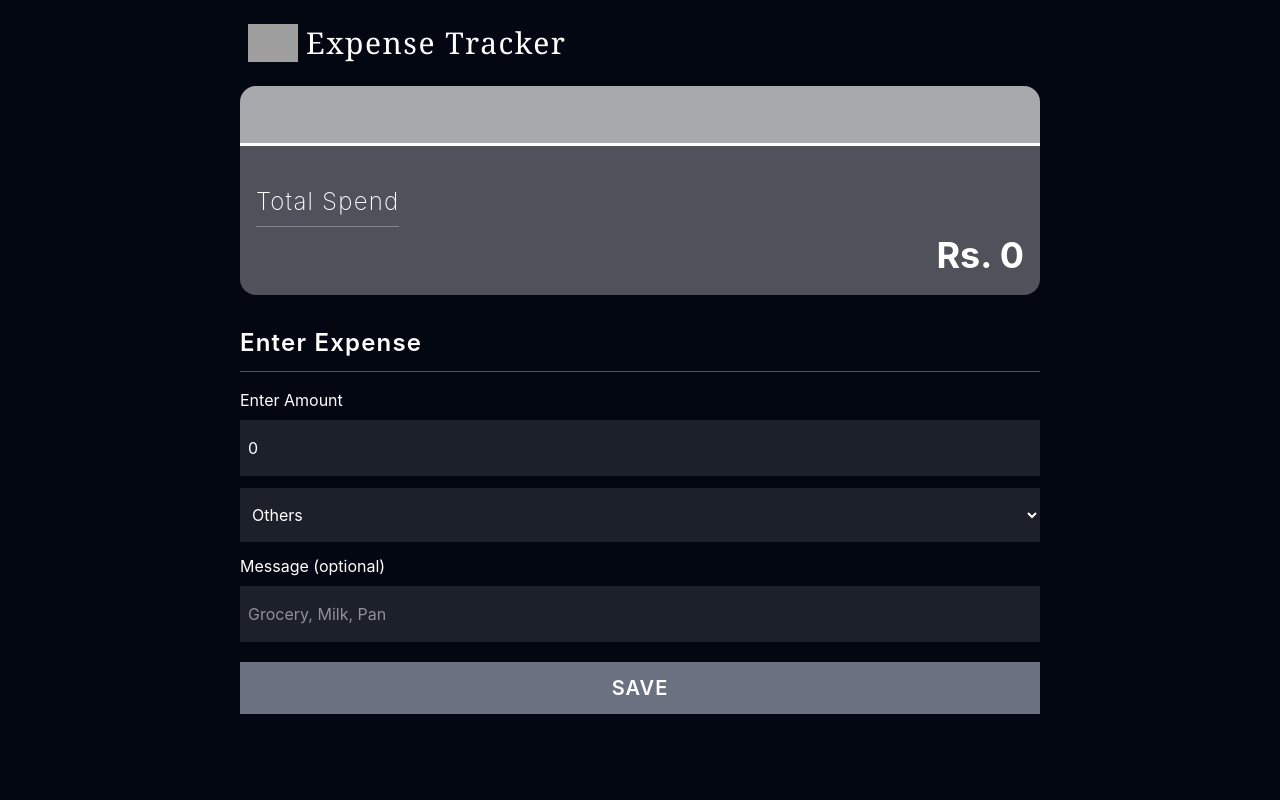
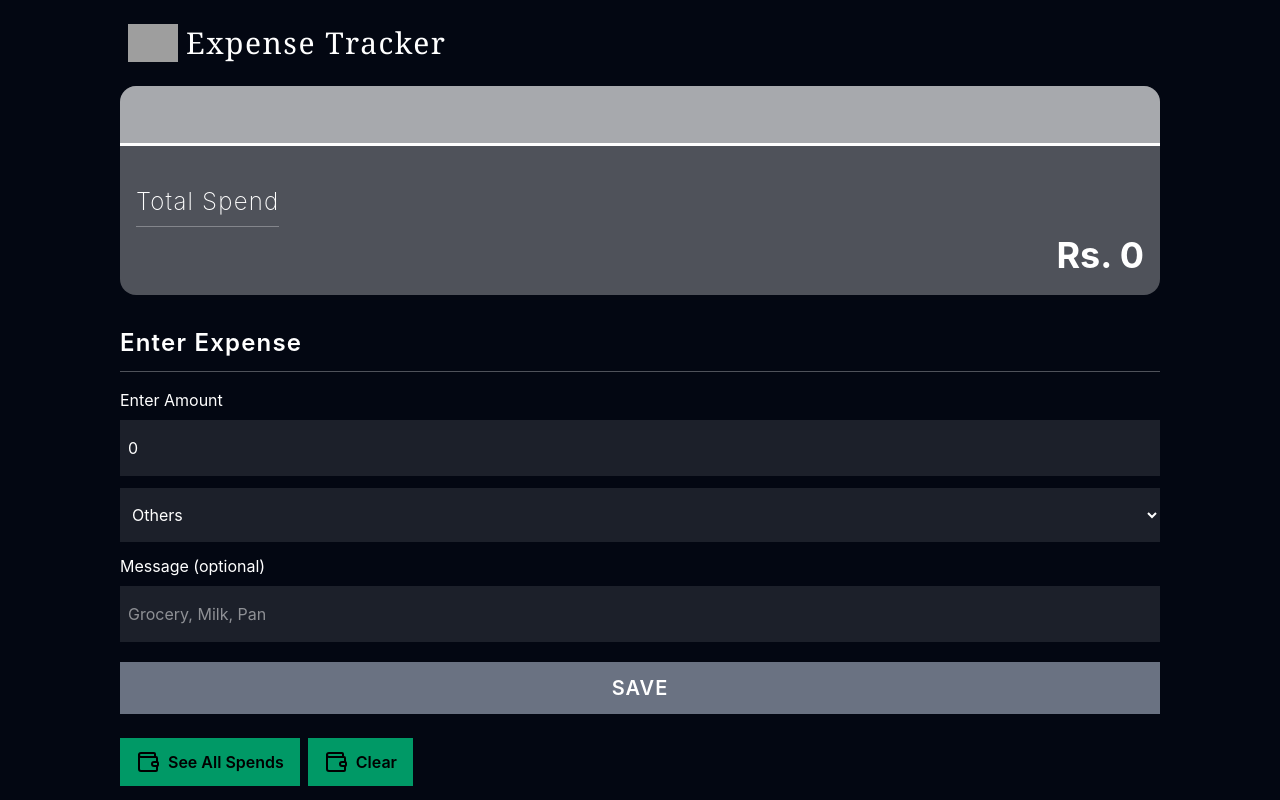
Before and after one commit to AbhirupRoy27/Expense-Tracker, a React (Vite) app in the folder Expense-Tracker-Frontend/: page / in a window 1280 px wide. Built offline with nearby package versions, Linux system fonts and the light colour scheme; grey boxes are pictures that could not be loaded.

Commit message:
feat: enhance AppLayout with navigation buttons and integrate SpendsPage route

```diff
--- a/Expense-Tracker-Frontend/src/App/Layout/AppLayout.jsx
+++ b/Expense-Tracker-Frontend/src/App/Layout/AppLayout.jsx
@@ -1,10 +1,18 @@
+import { useNavigate } from 'react-router-dom'
 import AmountCard from '../components/AmountCard'
 import InputForm from '../components/InputForm'
 import TopBar from '../components/TopBar'
+import { Wallet } from 'lucide-react'
+import { useDispatch } from 'react-redux'
+import { resetAmount } from '../../redux/features/inputSlice'
 
 function AppLayout() {
+  const navigate = useNavigate()
+
+  const dispatch = useDispatch()
+
   return (
-    <div className="px-3 sm:px-6 md:px-10 lg:px-30 bg-gray-950 h-screen text-white">
+    <div className=" bg-gray-950 h-screen text-white">
       <TopBar />
       <AmountCard />
       <div className="py-2">
@@ -13,6 +21,23 @@ function AppLayout() {
         </h3>
         <InputForm />
       </div>
+      <div className="flex gap-2">
+        <button
+          className="bg-emerald-600 text-black py-3 px-4 flex gap-2 font-semibold"
+          onClick={() => navigate('/spend')}
+        >
+          <Wallet /> See All Spends
+        </button>
+        <button
+          className="bg-emerald-600 text-black py-3 px-4 flex gap-2 font-semibold"
+          onClick={() => {
+            localStorage.clear('total')
+            dispatch(resetAmount())
+          }}
+        >
+          <Wallet /> Clear
+        </button>
+      </div>
     </div>
   )
 }
--- a/Expense-Tracker-Frontend/src/App/Routes/PublicRoute.jsx
+++ b/Expense-Tracker-Frontend/src/App/Routes/PublicRoute.jsx
@@ -1,11 +1,12 @@
-import React from 'react'
 import { Route, Routes } from 'react-router-dom'
 import AppLayout from '../Layout/AppLayout'
+import SpendsPage from '../../Pages/SpendsPage'
 
 function PublicRoute() {
   return (
     <Routes>
       <Route path="/" element={<AppLayout />} />
+      <Route path="/spend" element={<SpendsPage />} />
     </Routes>
   )
 }
```
